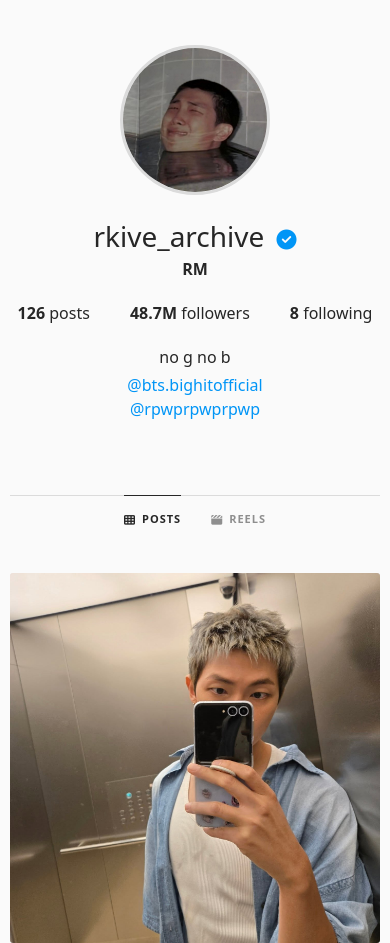
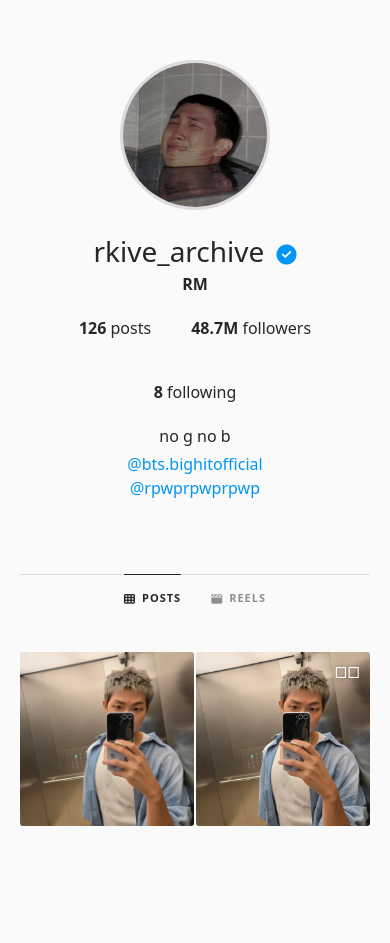
Before and after one commit to baberaham94/testweb, a plain HTML site: page index.html in a window 390 px wide. Shown: the top 943 px of the page. After the commit the page ends 856 px from the top, so only its background shows below. Drawn offline with Linux system fonts and the light colour scheme.

Commit message:
Update index.html

```diff
--- a/index.html
+++ b/index.html
@@ -204,10 +204,11 @@
         }
 
         .posts-grid {
-            display: grid;
-            grid-template-columns: repeat(auto-fit, minmax(250px, 1fr));
+            display: flex;
+            flex-wrap: wrap;
             gap: 28px;
             margin-top: 30px;
+            width: 100%;
         }
 
         .tab-content {
@@ -226,6 +227,10 @@
             overflow: hidden;
             cursor: pointer;
             transition: transform 0.2s ease;
+            flex: 1 1 calc(33.333% - 19px);
+            /* 3 columns accounting for gap */
+            min-width: 0;
+            /* Important for flexbox shrinking */
         }
 
         .post:hover {
@@ -236,6 +241,7 @@
             width: 100%;
             height: 100%;
             object-fit: cover;
+            display: block;
         }
 
         .post.multiple::after {
@@ -269,8 +275,13 @@
         }
 
         @keyframes fadeIn {
-            from { opacity: 0; }
-            to { opacity: 1; }
+            from {
+                opacity: 0;
+            }
+
+            to {
+                opacity: 1;
+            }
         }
 
         @keyframes slideIn {
@@ -278,6 +289,7 @@
                 opacity: 0;
                 transform: scale(0.9) translateY(-20px);
             }
+
             to {
                 opacity: 1;
                 transform: scale(1) translateY(0);
@@ -474,8 +486,16 @@
         /* Responsive Design */
         @media (max-width: 768px) {
             .posts-grid {
-                grid-template-columns: repeat(2, 1fr);
                 gap: 3px;
+            }
+
+            .post {
+                flex: 1 1 calc(33.333% - 2px);
+            }
+
+            .container {
+                padding: 30px 0;
+                /* Remove side padding on mobile */
             }
 
             .profile {
@@ -516,7 +536,7 @@
 
         @media (max-width: 480px) {
             .posts-grid {
-                grid-template-columns: 1fr;
+                gap: 2px;
             }
 
             .posts-header a {
@@ -525,7 +545,11 @@
             }
 
             .container {
-                padding: 15px 10px;
+                max-width: 935px;
+                margin: 0 auto;
+                padding: 30px 20px;
+                width: 100%;
+                /* Ensure container takes full width */
             }
         }
 
@@ -595,14 +619,15 @@
                 <div class="post"
                     data-images='["https://raw.githubusercontent.com/baberaham94/testweb/main/images/test1.jpg"]'
                     data-caption="Amazing mountain views! 🏔️ #mountains #nature" data-date="2024-01-15">
-                    <img src="https://raw.githubusercontent.com/baberaham94/testweb/main/images/test1.jpg" loading="lazy">
+                    <img src="https://raw.githubusercontent.com/baberaham94/testweb/main/images/test1.jpg"
+                        loading="lazy">
                 </div>
 
                 <div class="post multiple"
                     data-images='["https://raw.githubusercontent.com/baberaham94/testweb/main/images/2025/September/091325_1.jpg", "https://raw.githubusercontent.com/baberaham94/testweb/main/videos/062025.mp4", "https://raw.githubusercontent.com/baberaham94/testweb/main/images/2025/September/091325_2.jpg"]'
-                    data-media-types='["image", "video", "image"]'
-                    data-caption="감사했습니다 🎂" data-date="2025-09-13">
-                    <img src="https://raw.githubusercontent.com/baberaham94/testweb/main/images/2025/September/091325_1.jpg" loading="lazy">
+                    data-media-types='["image", "video", "image"]' data-caption="감사했습니다 🎂" data-date="2025-09-13">
+                    <img src="https://raw.githubusercontent.com/baberaham94/testweb/main/images/2025/September/091325_1.jpg"
+                        loading="lazy">
                 </div>
             </div>
         </div>
@@ -614,7 +639,8 @@
                 <div class="post reel" data-type="video"
                     data-images='["https://raw.githubusercontent.com/baberaham94/testweb/main/videos/062025.mp4"]'
                     data-caption="#광고 Art captured. @samsungtv #SamsungArtTV" data-date="2025-06-20">
-                    <img src="https://raw.githubusercontent.com/baberaham94/testweb/main/videos/062025_cover.jpg" loading="lazy">
+                    <img src="https://raw.githubusercontent.com/baberaham94/testweb/main/videos/062025_cover.jpg"
+                        loading="lazy">
                     <div class="reel-indicator">▶ REEL</div>
                 </div>
             </div>
@@ -627,8 +653,10 @@
                 <div class="dialog-carousel">
                     <div class="dialog-slides" id="dialogSlides"></div>
                     <div class="dialog-nav">
-                        <button class="dialog-prev" aria-label="Previous slide"><i class="fas fa-chevron-left"></i></button>
-                        <button class="dialog-next" aria-label="Next slide"><i class="fas fa-chevron-right"></i></button>
+                        <button class="dialog-prev" aria-label="Previous slide"><i
+                                class="fas fa-chevron-left"></i></button>
+                        <button class="dialog-next" aria-label="Next slide"><i
+                                class="fas fa-chevron-right"></i></button>
                     </div>
                     <div class="dialog-dots" id="dialogDots"></div>
                     <div class="dialog-info">
@@ -637,7 +665,8 @@
                         <div class="dialog-date" id="dialogDate"></div>
                         <div class="video-controls" id="videoControls" style="display: none;">
                             <button id="playPauseBtn" aria-label="Play/pause video"><i class="fas fa-play"></i></button>
-                            <button id="muteBtn" aria-label="Mute/unmute video"><i class="fas fa-volume-up"></i></button>
+                            <button id="muteBtn" aria-label="Mute/unmute video"><i
+                                    class="fas fa-volume-up"></i></button>
                         </div>
                     </div>
                 </div>
@@ -924,7 +953,7 @@
 
         // Add loading state for images
         document.querySelectorAll('img').forEach(img => {
-            img.addEventListener('load', function() {
+            img.addEventListener('load', function () {
                 this.classList.add('loaded');
             });
 
```
